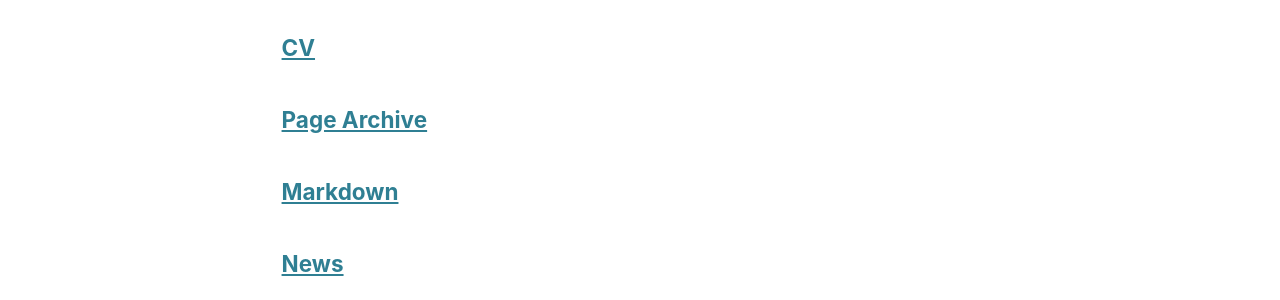
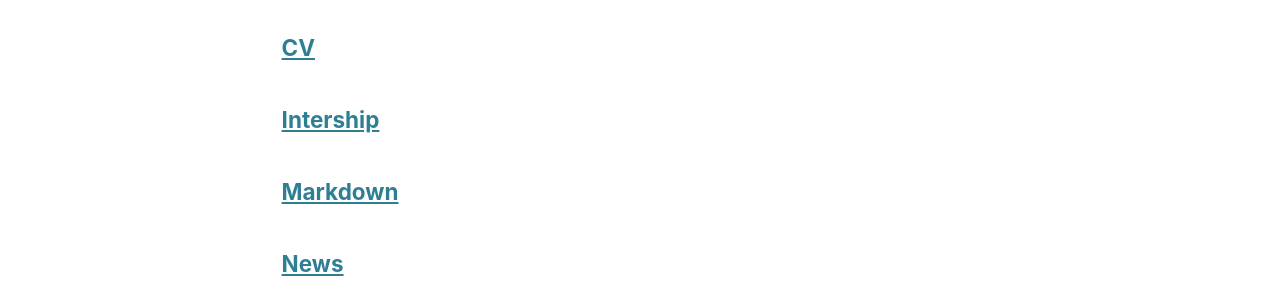
Before and after one commit to HanyangHe/HanyangHe.github.io, a Jekyll site: the page built from _pages/page-archive.html, in a window 1280 px wide and 900 px high, scrolled down 378 px. Shown: the part 154-454 px from the top of the window. Built offline with Jekyll 4.4.1, drawn with Linux system fonts in a browser that asks for light colours.

Commit message:
Update intership.html

```diff
--- a/_pages/intership.html
+++ b/_pages/intership.html
@@ -1,11 +1,13 @@
 ---
 layout: archive
-title: "Page Archive"
+title: "Intership"
 permalink: /intership/
 author_profile: true
 ---
 
 {% include base_path %}
-{% for post in site.pages %}
+
+
+{% for post in site.portfolio %}
   {% include archive-single.html %}
 {% endfor %}
```
